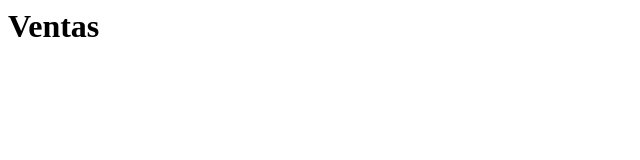
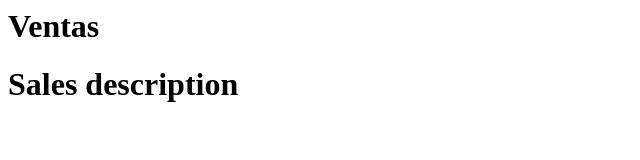
Before and after one commit to mariogarciat/dojoGitFlow, a plain HTML site: page sales.html in a window 1280 px wide. Shown: the whole page, without its empty margins (0-640 px from the left). Drawn offline with Linux system fonts and the light colour scheme.

Commit message:
Add Sales description close #6

```diff
--- a/sales.html
+++ b/sales.html
@@ -1,8 +1,10 @@
 <html>
     <head>
         <title><h1>Ventas</h1></title>
+
     </head>
     <body>
         <h1>Ventas</h1>
+        <h1>Sales description</h1>
     </body>
     </html>
```
